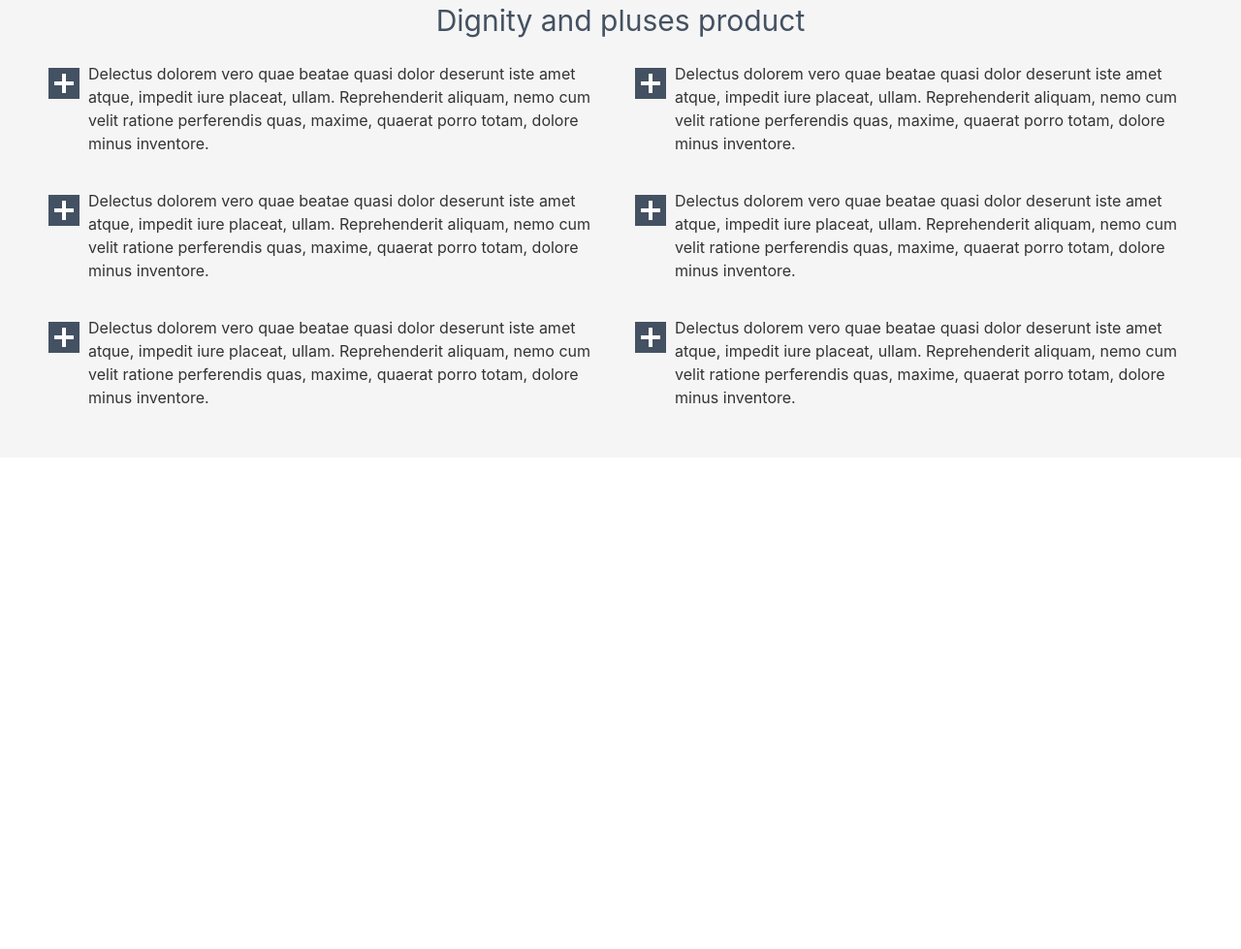
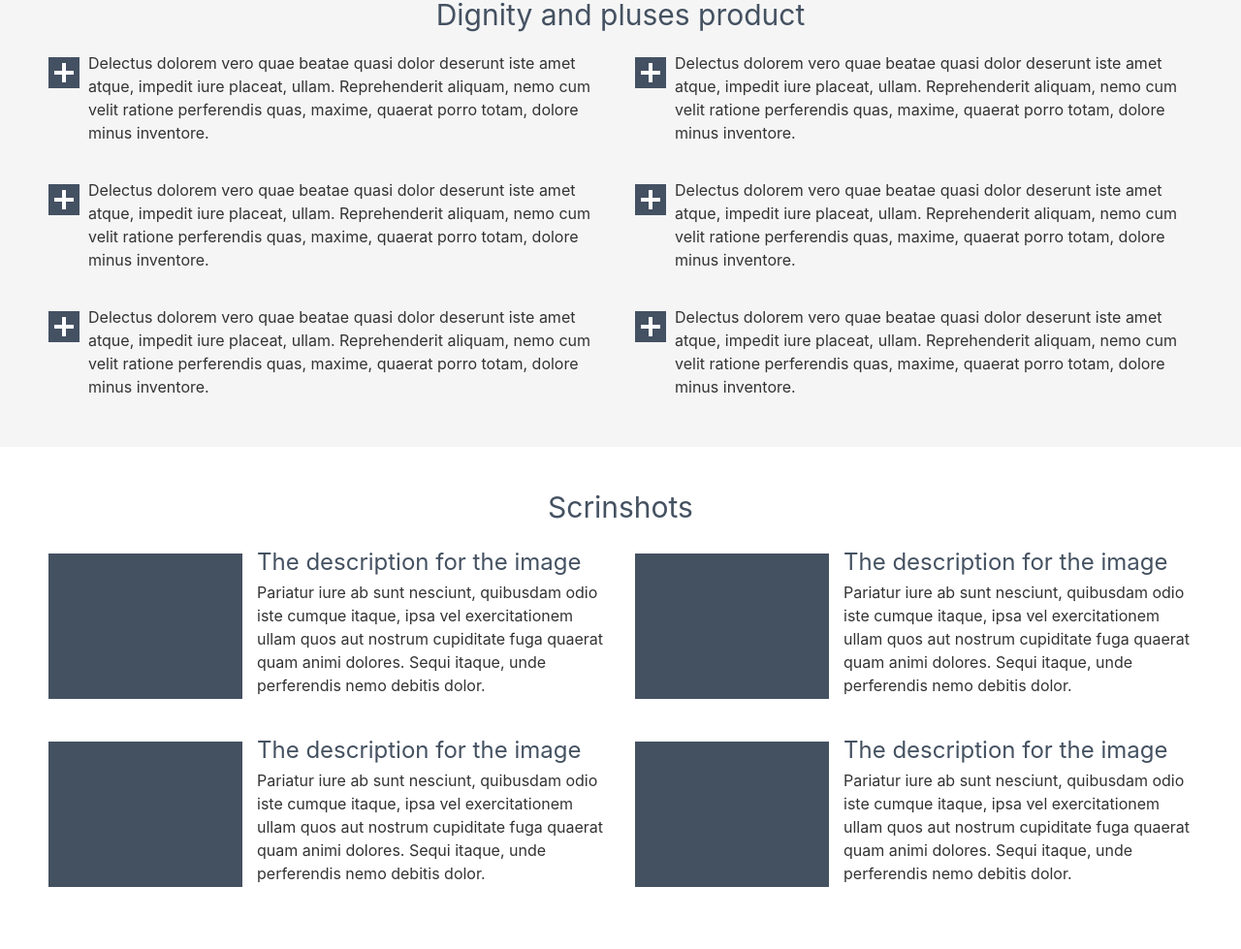
Before and after one commit to Web-Daniel/landing1, a plain HTML site: page index.html in a window 1280 px wide. Shown: the part 717-1696 px from the top of the page at 97% size. Before the commit the page ends 1189 px from the top, so only its background shows below. Drawn offline with Linux system fonts and the light colour scheme.

Commit message:
block4 complete

```diff
--- a/index.html
+++ b/index.html
@@ -52,42 +52,99 @@
                             <div class="square media-left">
                                 <img src="images/plus_icon.png" alt="">
                             </div>
-                            <p class="media-body">Delectus dolorem vero quae beatae quasi dolor deserunt iste amet atque, impedit iure placeat, ullam. Reprehenderit aliquam, nemo cum velit ratione perferendis quas, maxime, quaerat porro totam, dolore minus inventore.</p>
+                            <div class="media-body">
+                                <p>Delectus dolorem vero quae beatae quasi dolor deserunt iste amet atque, impedit iure placeat, ullam. Reprehenderit aliquam, nemo cum velit ratione perferendis quas, maxime, quaerat porro totam, dolore minus inventore.</p>
+                            </div>
                         </div>
                         <div class="col-6 media">
                             <div class="square media-left">
                                 <img src="images/plus_icon.png" alt="">
                             </div>
-                            <p class="media-body">Delectus dolorem vero quae beatae quasi dolor deserunt iste amet atque, impedit iure placeat, ullam. Reprehenderit aliquam, nemo cum velit ratione perferendis quas, maxime, quaerat porro totam, dolore minus inventore.</p>
+                            <div class="media-body">
+                                <p>Delectus dolorem vero quae beatae quasi dolor deserunt iste amet atque, impedit iure placeat, ullam. Reprehenderit aliquam, nemo cum velit ratione perferendis quas, maxime, quaerat porro totam, dolore minus inventore.</p>
+                            </div>
                         </div>
                         <div class="col-6 media">
                             <div class="square media-left">
                                 <img src="images/plus_icon.png" alt="">
                             </div>
-                            <p class="media-body">Delectus dolorem vero quae beatae quasi dolor deserunt iste amet atque, impedit iure placeat, ullam. Reprehenderit aliquam, nemo cum velit ratione perferendis quas, maxime, quaerat porro totam, dolore minus inventore.</p>
+                            <div class="media-body">
+                                <p>Delectus dolorem vero quae beatae quasi dolor deserunt iste amet atque, impedit iure placeat, ullam. Reprehenderit aliquam, nemo cum velit ratione perferendis quas, maxime, quaerat porro totam, dolore minus inventore.</p>
+                            </div>
                         </div>
                         <div class="col-6 media">
                             <div class="square media-left">
                                 <img src="images/plus_icon.png" alt="">
                             </div>
-                            <p class="media-body">Delectus dolorem vero quae beatae quasi dolor deserunt iste amet atque, impedit iure placeat, ullam. Reprehenderit aliquam, nemo cum velit ratione perferendis quas, maxime, quaerat porro totam, dolore minus inventore.</p>
+                            <div class="media-body">
+                                <p>Delectus dolorem vero quae beatae quasi dolor deserunt iste amet atque, impedit iure placeat, ullam. Reprehenderit aliquam, nemo cum velit ratione perferendis quas, maxime, quaerat porro totam, dolore minus inventore.</p>
+                            </div>
                         </div>
                         <div class="col-6 media">
                             <div class="square media-left">
                                 <img src="images/plus_icon.png" alt="">
                             </div>
-                            <p class="media-body">Delectus dolorem vero quae beatae quasi dolor deserunt iste amet atque, impedit iure placeat, ullam. Reprehenderit aliquam, nemo cum velit ratione perferendis quas, maxime, quaerat porro totam, dolore minus inventore.</p>
+                            <div class="media-body">
+                                <p>Delectus dolorem vero quae beatae quasi dolor deserunt iste amet atque, impedit iure placeat, ullam. Reprehenderit aliquam, nemo cum velit ratione perferendis quas, maxime, quaerat porro totam, dolore minus inventore.</p>
+                            </div>
                         </div>
                         <div class="col-6 media">
                             <div class="square media-left">
                                 <img src="images/plus_icon.png" alt="">
                             </div>
-                            <p class="media-body">Delectus dolorem vero quae beatae quasi dolor deserunt iste amet atque, impedit iure placeat, ullam. Reprehenderit aliquam, nemo cum velit ratione perferendis quas, maxime, quaerat porro totam, dolore minus inventore.</p>
+                            <div class="media-body">
+                                <p>Delectus dolorem vero quae beatae quasi dolor deserunt iste amet atque, impedit iure placeat, ullam. Reprehenderit aliquam, nemo cum velit ratione perferendis quas, maxime, quaerat porro totam, dolore minus inventore.</p>
+                            </div>
                         </div>
                     </div>
                 </div>
             </div>
             <!--end block3-->
+            <!--start block4-->
+            <div class="row contentBlockIn block4">
+                <div class="col-12 block1InBlock4">
+                    <h4>Scrinshots</h4>
+                    <div class="row">
+                        <div class="col-6 media">
+                            <div class="blockForImg4 media-left">
+                                <img src="images/img-in-block4.png" alt="">
+                            </div>
+                            <div class="media-body">
+                                <h5 class="media-heading">The description for the image</h5>
+                                <p>Pariatur iure ab sunt nesciunt, quibusdam odio iste cumque itaque, ipsa vel exercitationem ullam quos aut nostrum cupiditate fuga quaerat quam animi dolores. Sequi itaque, unde perferendis nemo debitis dolor.</p>
+                            </div>
+                        </div>
+                        <div class="col-6 media">
+                            <div class="blockForImg4 media-left">
+                                <img src="images/img-in-block4.png" alt="">
+                            </div>
+                            <div class="media-body">
+                                <h5 class="media-heading">The description for the image</h5>
+                                <p>Pariatur iure ab sunt nesciunt, quibusdam odio iste cumque itaque, ipsa vel exercitationem ullam quos aut nostrum cupiditate fuga quaerat quam animi dolores. Sequi itaque, unde perferendis nemo debitis dolor.</p>
+                            </div>
+                        </div>
+                        <div class="col-6 media">
+                            <div class="blockForImg4 media-left">
+                                <img src="images/img-in-block4.png" alt="">
+                            </div>
+                            <div class="media-body">
+                                <h5 class="media-heading">The description for the image</h5>
+                                <p>Pariatur iure ab sunt nesciunt, quibusdam odio iste cumque itaque, ipsa vel exercitationem ullam quos aut nostrum cupiditate fuga quaerat quam animi dolores. Sequi itaque, unde perferendis nemo debitis dolor.</p>
+                            </div>
+                        </div>
+                        <div class="col-6 media">
+                            <div class="blockForImg4 media-left">
+                                <img src="images/img-in-block4.png" alt="">
+                            </div>
+                            <div class="media-body">
+                                <h5 class="media-heading">The description for the image</h5>
+                                <p>Pariatur iure ab sunt nesciunt, quibusdam odio iste cumque itaque, ipsa vel exercitationem ullam quos aut nostrum cupiditate fuga quaerat quam animi dolores. Sequi itaque, unde perferendis nemo debitis dolor.</p>
+                            </div>
+                        </div>
+                    </div>
+                </div>
+            </div>
+            <!--end block4-->
         </div>
     </div>
 
--- a/sass/_fonts.sass
+++ b/sass/_fonts.sass
@@ -1,6 +1,7 @@
 /*text font*/
 $textFont: 16px
 $textH4: 30px
+$textH5: 24px
 
 /*mixin*/
 @mixin paragraphMixin
@@ -12,5 +13,11 @@ $textH4: 30px
 @mixin headline4Mixin
     font-size: $textH4
     font-weight: 400
-    line-height: 36px
+    line-height: 25px
     color: $textDark
+
+@mixin headline5Mixin
+    font-size: 24px
+    font-weight: 400
+    line-height: 18px
+    color: $textDark
--- a/sass/main.sass
+++ b/sass/main.sass
@@ -64,6 +64,30 @@ div#mainContainer
                                 right: 0
                                 bottom: 0
                                 left: 0
-                        p
-                            @include paragraphMixin
-                            margin-bottom: 0
+                        div.media-body
+                            p
+                                @include paragraphMixin
+                                margin-bottom: 0
+        div.block4
+            background-color: $bgLight
+            padding-bottom: 20px
+            div.block1InBlock4
+                h4
+                    @include headline4Mixin
+                    text-align: center
+                    margin-bottom: 35px
+                div.row
+                    div.media
+                        margin-bottom: 30px
+                        div.blockForImg4
+                            max-width: 200px
+                            max-height: 150px
+                            margin-right: 15px
+                            img
+                                width: 100%
+                        div.media-body
+                            h5
+                                @include headline5Mixin
+                                margin-bottom: 10px
+                            p
+                                @include paragraphMixin
```
Also changed, not shown: css/main.css, css/main.min.css (added).
